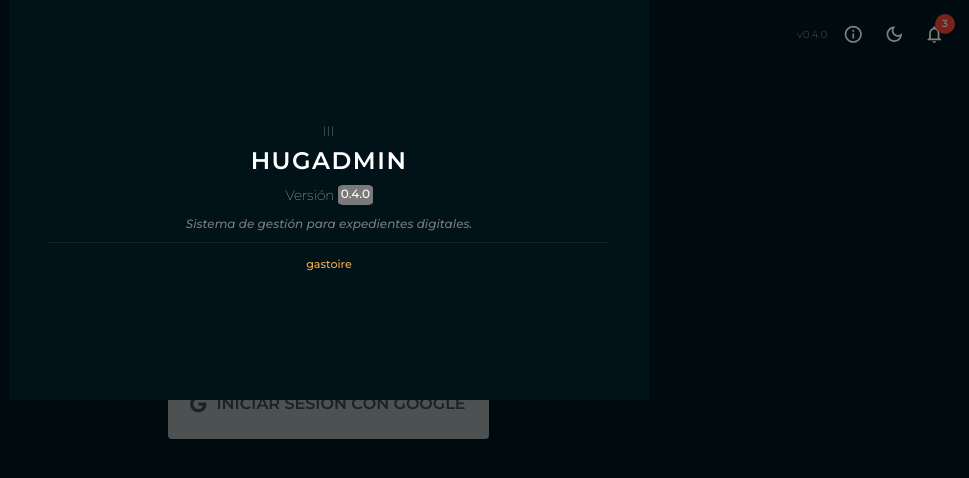
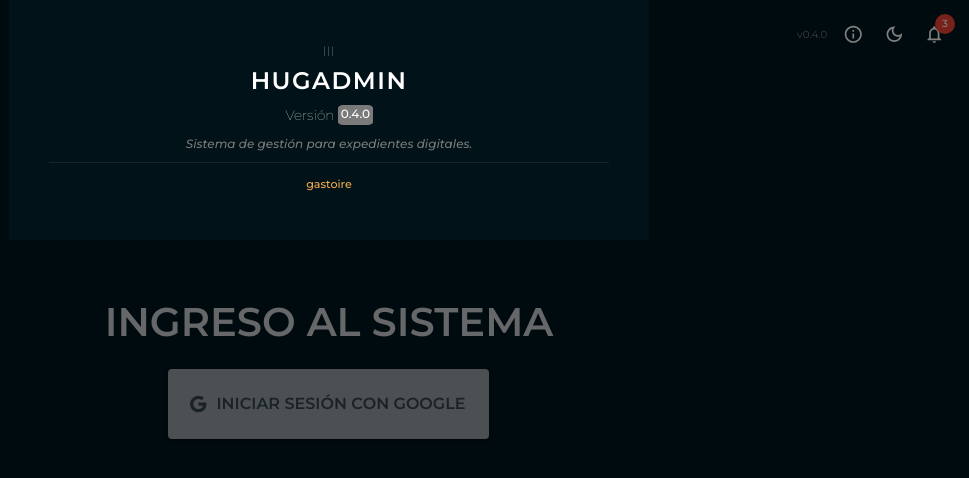
Before and after one commit to tonga73/expadmin-frontend, a React (Create React App) app: page /login in a window 1280 px wide. Both pictures are taken after a click on the button 1164 px from the left and 34 px from the top of the page. Shown: the top 478 px of the page, without its empty margins (311-1280 px from the left). Built offline with nearby package versions, Linux system fonts and the light colour scheme.

Commit message:
fix: help modal height

```diff
--- a/src/components/Help.jsx
+++ b/src/components/Help.jsx
@@ -45,7 +45,7 @@ const Help = () => {
           alignItems="center"
           maxWidth="50vw"
           height="100%"
-          maxHeight="50vh"
+          maxHeight="30vh"
           gap={1}
           p={5}
           m="auto"
```
